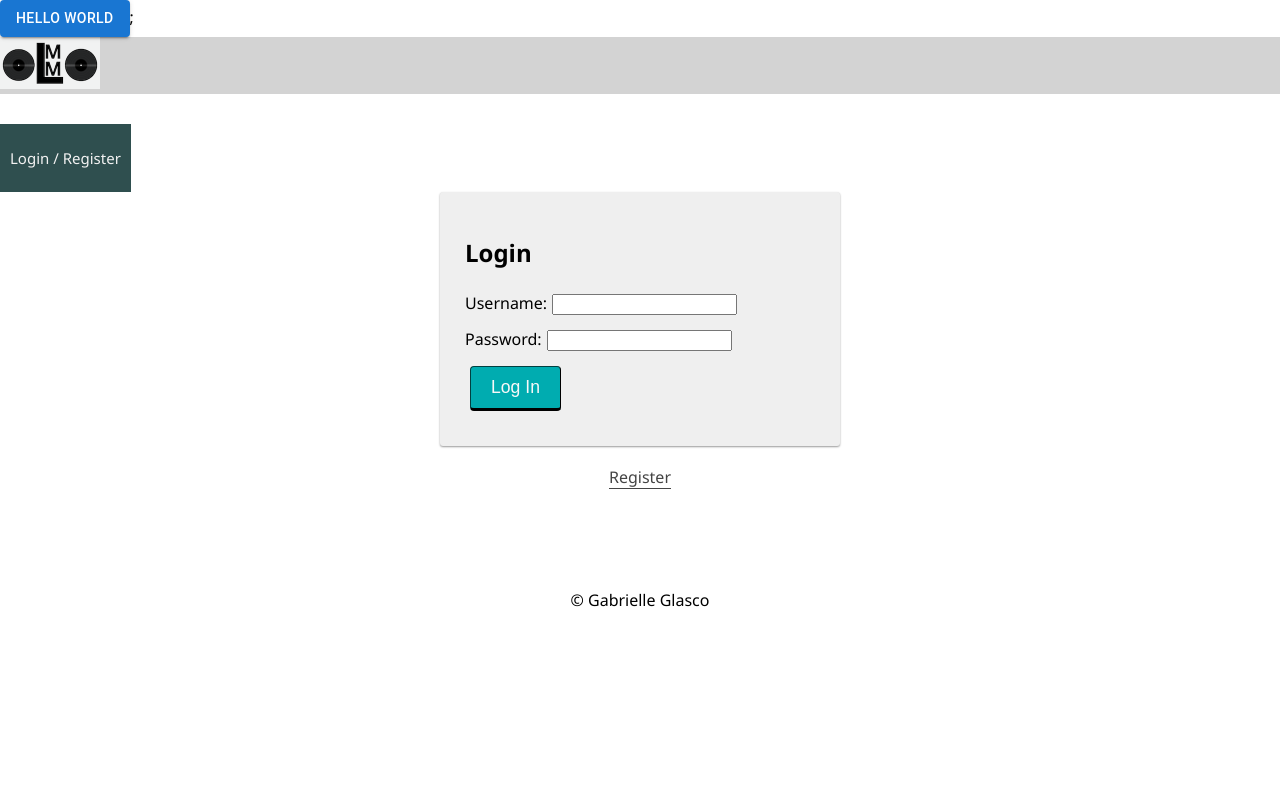
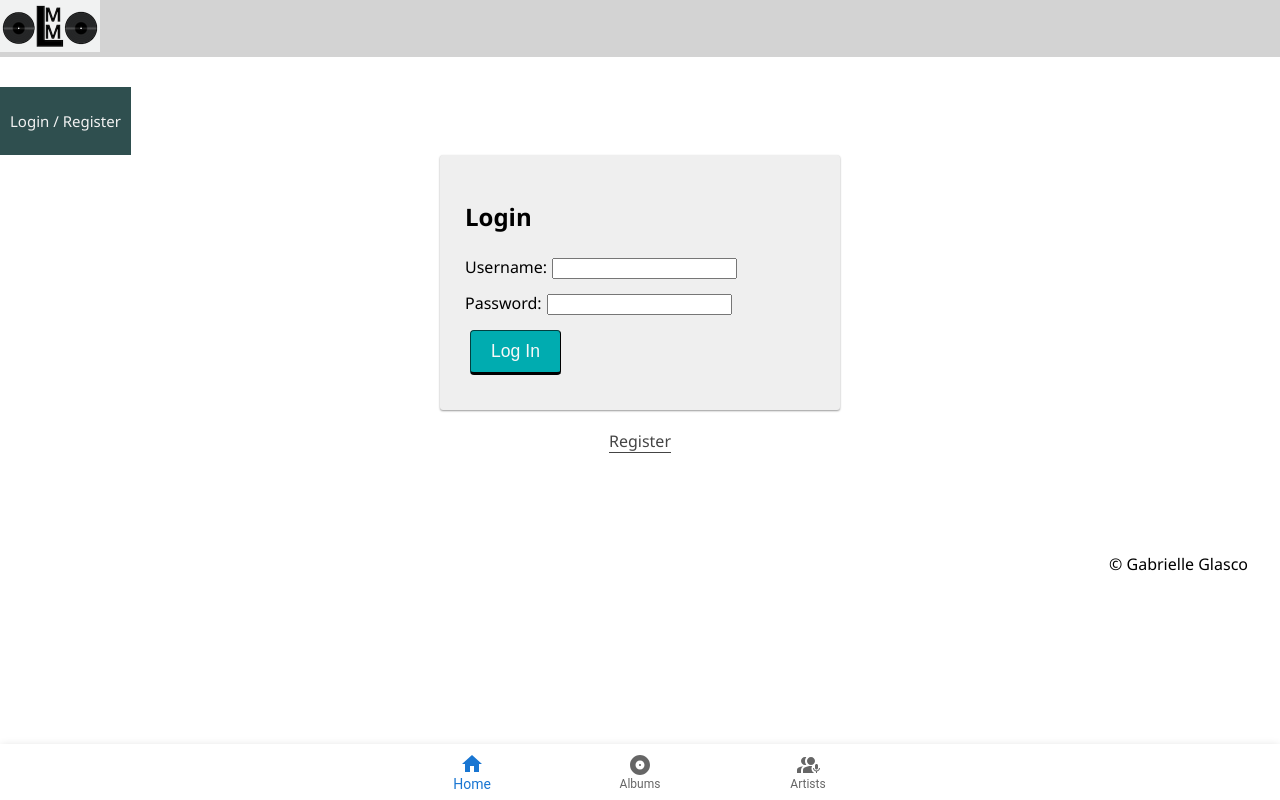
Before and after one commit to glascog/prime-solo-project-log-my-music, a React (Create React App) app: page /#/info in a window 1280 px wide. Built offline with nearby package versions, Linux system fonts and the light colour scheme; no server answers.

Commit message:
add fixed nav bar

```diff
--- a/src/components/App/App.jsx
+++ b/src/components/App/App.jsx
@@ -27,6 +27,7 @@ import AddAlbum from '../AddAlbum/AddAlbum';
 import AddNotes from '../AddNotes/AddNotes';
 import EditAlbum from '../EditAlbum/EditAlbum';
 import EditNote from '../EditNote/EditNote';
+import BottomNav from '../Nav/BottomNav';
 
 import './App.css';
 
@@ -188,8 +189,13 @@ function App() {
           </Route>
         </Switch>
         <Footer />
+        <BottomNav />
       </div>
+
     </Router>
+
+
+
   );
 }
 
--- a/src/components/ArtistDetail/ArtistDetail.jsx
+++ b/src/components/ArtistDetail/ArtistDetail.jsx
@@ -4,7 +4,6 @@ import { useDispatch } from "react-redux";
 import useReduxStore from '../../hooks/useReduxStore';
 import { useParams, Link } from "react-router-dom";
 import AlbumDetail from "../AlbumDetail/AlbumDetail";
-import { Card, Image, Text, Badge, Button, Group } from '@mantine/core';
 
 function ArtistDetail() {
 
--- /dev/null
+++ b/src/components/ArtistList/ArtistList.css
@@ -0,0 +1,43 @@
+/* Table */
+table {
+    width: 100%;
+    text-align: left;
+    font-style: normal;
+}
+table, th, td {
+    border: 1px solid black;
+    border-collapse: collapse;
+    height: 2em;
+}
+th, td {
+    padding: .5em;
+    min-width: 3.5em;
+}
+thead {
+    background-color:rgb(187, 210, 224);
+    color: black;
+}
+tbody tr:nth-child(odd){
+    background: white;
+}
+tbody tr:nth-child(even){
+    background: lightgray;
+}
+.blank-row {
+    height: 25px;
+}
+
+/* Header/Footer */
+header {
+    height: 100%;
+    display: flex;
+    justify-content: center;
+    align-items: center;
+}
+footer {
+    text-align: right;
+    padding-right: 2em;
+}
+h1 {
+    font-size: 2.75em;
+}
--- a/src/components/ArtistList/ArtistList.jsx
+++ b/src/components/ArtistList/ArtistList.jsx
@@ -3,8 +3,8 @@ import { useEffect } from "react";
 import { useDispatch } from "react-redux";
 import useReduxStore from '../../hooks/useReduxStore';
 import { Link } from "react-router-dom";
-import { Button } from '@mantine/core';
-import { Global } from '@mantine/core';
+import './ArtistList.css'
+
 
 
 function ArtistList() {
@@ -21,15 +21,15 @@ function ArtistList() {
 
    <div className="nav-buttons">
          <div>
-            <Link to='/add_album'><Button color='gray' >Add Album</Button></Link>
-            <Link to='/albums'><Button color='gray'>My Albums</Button></Link>
+            <Link to='/add_album'><button color='gray' >Add Album</button></Link>
+            <Link to='/albums'><button color='gray'>My Albums</button></Link>
         </div>
    <div>
     <table className="artist-table">
         <thead>
         <tr>
         <th>Artist</th>
-        <th>Number of Albums</th>
+        <th>Albums</th>
         </tr>
         </thead>
 
--- /dev/null
+++ b/src/components/Nav/BottomNav.jsx
@@ -0,0 +1,31 @@
+import {BottomNavigation, BottomNavigationAction, Paper} from "@mui/material";
+import HomeIcon from '@mui/icons-material/Home'
+import AlbumIcon from '@mui/icons-material/Album'
+import InterpreterModeIcon from '@mui/icons-material/InterpreterMode';
+import { useState } from 'react'
+
+
+function BottomNav() {
+
+    const [value, setValue] = useState(0)
+    return (
+
+        <Paper sx={{ position: 'fixed', bottom: 0, left: 0, right: 0 }} elevation={3}>
+        <BottomNavigation
+          showLabels
+          value={value}
+          onChange={(event, newValue) => {
+            setValue(newValue);
+          }} >
+        <BottomNavigationAction label='Home' icon={<HomeIcon />} />
+        <BottomNavigationAction label='Albums' icon={<AlbumIcon />} />
+        <BottomNavigationAction label='Artists' icon={<InterpreterModeIcon />} />
+
+
+</BottomNavigation>
+</Paper>
+    )
+
+}
+
+export default BottomNav;
--- a/src/components/Nav/Nav.jsx
+++ b/src/components/Nav/Nav.jsx
@@ -3,17 +3,12 @@ import { Link } from 'react-router-dom';
 import LogOutButton from '../LogOutButton/LogOutButton';
 import './Nav.css';
 import { useSelector } from 'react-redux';
-import Button from '@mui/material/Button';
-
 
 
 function Nav() {
   const user = useSelector((store) => store.user);
 
   return (<>
-
-<Button variant="contained">Hello world</Button>;
-
     <div className="nav">
       <Link to="/home">
         <div><img src='./images/LMMicon.png' width={100} /></div>
--- a/src/components/UserPage/UserPage.jsx
+++ b/src/components/UserPage/UserPage.jsx
@@ -2,6 +2,7 @@ import React from 'react';
 import LogOutButton from '../LogOutButton/LogOutButton';
 import { useSelector } from 'react-redux';
 import { Link } from 'react-router-dom';
+import Button from '@mui/material/Button';
 
 
 
@@ -10,10 +11,13 @@ function UserPage() {
 
   const user = useSelector((store) => store.user);
   return (
+<>
+            <p>Welcome, {user.username}!</p>
+            <Button variant="contained">Hello world</Button>
+            </>
+  )
 
-            <p>Welcome, {user.username}!</p>
 
-  )
 }
 
 export default UserPage;
```
